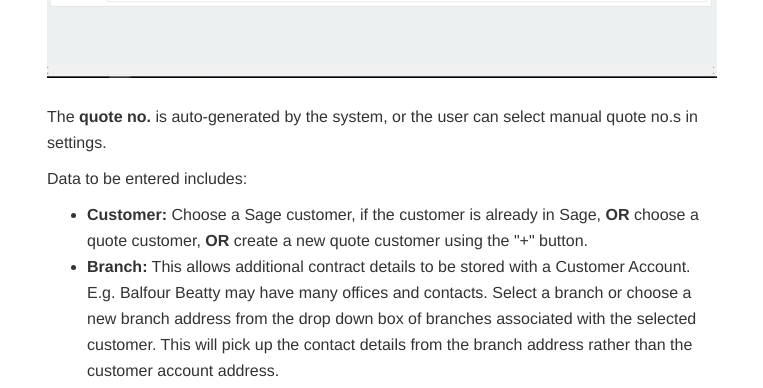
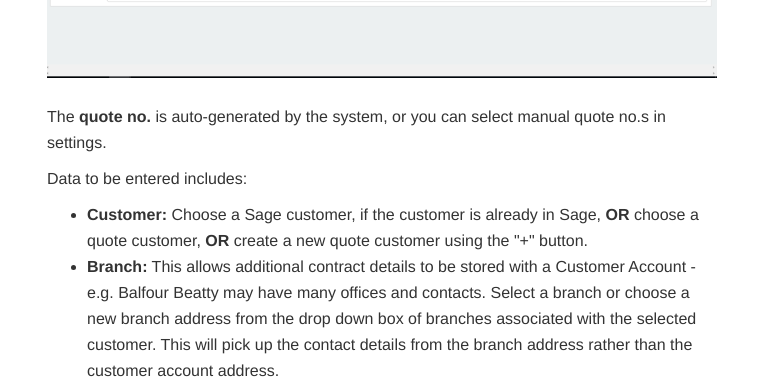
Before and after one commit to JNCSolutions/ConstructionManagerDocs, a Jekyll site: the page built from quotes.html, in a window 1280 px wide and 1400 px high, scrolled down 1641 px. Shown: the part 152-540 px from the top of the window, without its empty margins (258-1021 px from the left). Built offline with Jekyll 4.4.1, drawn with Linux system fonts in a browser that asks for light colours; some of the changed text lies outside the part shown.

Commit message:
Update quotes.html

```diff
--- a/quotes.html
+++ b/quotes.html
@@ -67,7 +67,7 @@
     <br>
     <br>
 
-    <p>The <b>quote no.</b> is auto-generated by the system, or the user can select manual quote no.s in settings.</p>
+    <p>The <b>quote no.</b> is auto-generated by the system, or you can select manual quote no.s in settings.</p>
     <p>Data to be entered includes:</p>
 
     <p>
@@ -75,8 +75,8 @@
         <li><b>Customer:</b>              Choose a Sage customer, if the customer is already in Sage, <b>OR</b>
                                           choose a quote customer, <b>OR</b>
                                           create a new quote customer using the "+" button.</li>
-        <li><b>Branch:</b>                This allows additional contract details to be stored with a Customer Account.
-                                          E.g. Balfour Beatty may have many offices and contacts.
+        <li><b>Branch:</b>                This allows additional contract details to be stored with a Customer Account -
+                                          e.g. Balfour Beatty may have many offices and contacts.
                                           Select a branch or choose a new branch address from the drop down box of branches associated with the selected customer.
                                           This will pick up the contact details from the branch address rather than the customer account address.</li>
         <li><b>Header: </b>               Enter a short description of the quote.
@@ -123,14 +123,15 @@
         <ul>
           <li><b>Code TEXT:</b>         For text entry, with prices. </li>
           <li><b>Code M1:</b>           For a message line only, with no prices.</li>
-          <li><b>Product Codes:</b>     This will pick up data from the product table (unit type, costs), which can then be over-written. </li>
+          <li><b>Product Codes:</b>     This will pick up data from the product table (unit type, costs), which can then be overwritten. </li>
         </ul>
         <li><b>Description:</b>       Enter a short description.</li>
         <li><b>Long Description:</b>  Enter a longer description, if required.
                                       This will display under the short description on a printed report.</li>
         <li><b>Qty:</b>               Enter a quantity of the product being quoted.</li>
         <li><b>Unit type:</b>         Enter a unit type (e.g. NO, Each, Kgs, Days etc.).</li>
-        <li><b>Cost price (£):</b>    (Optional) Enter a cost price. This can be used either with the margin entry to calculate <b>sales price</b>,
+        <li><b>Cost price (£):</b>    (Optional) Enter a cost price.
+                                      This can be used either with the margin entry to calculate the <b>sales price</b>,
                                       or with the sales price to calculate the <b>margin</b>.</li>
         <li><b>Sales price (£):</b>   Enter a sales price to calculate the <b>margin.</b>.</li>
         <li><b>Margin (%):</b>        Enter a margin % to calculate the <b>sales price</b>, from the cost price.</li>
```
